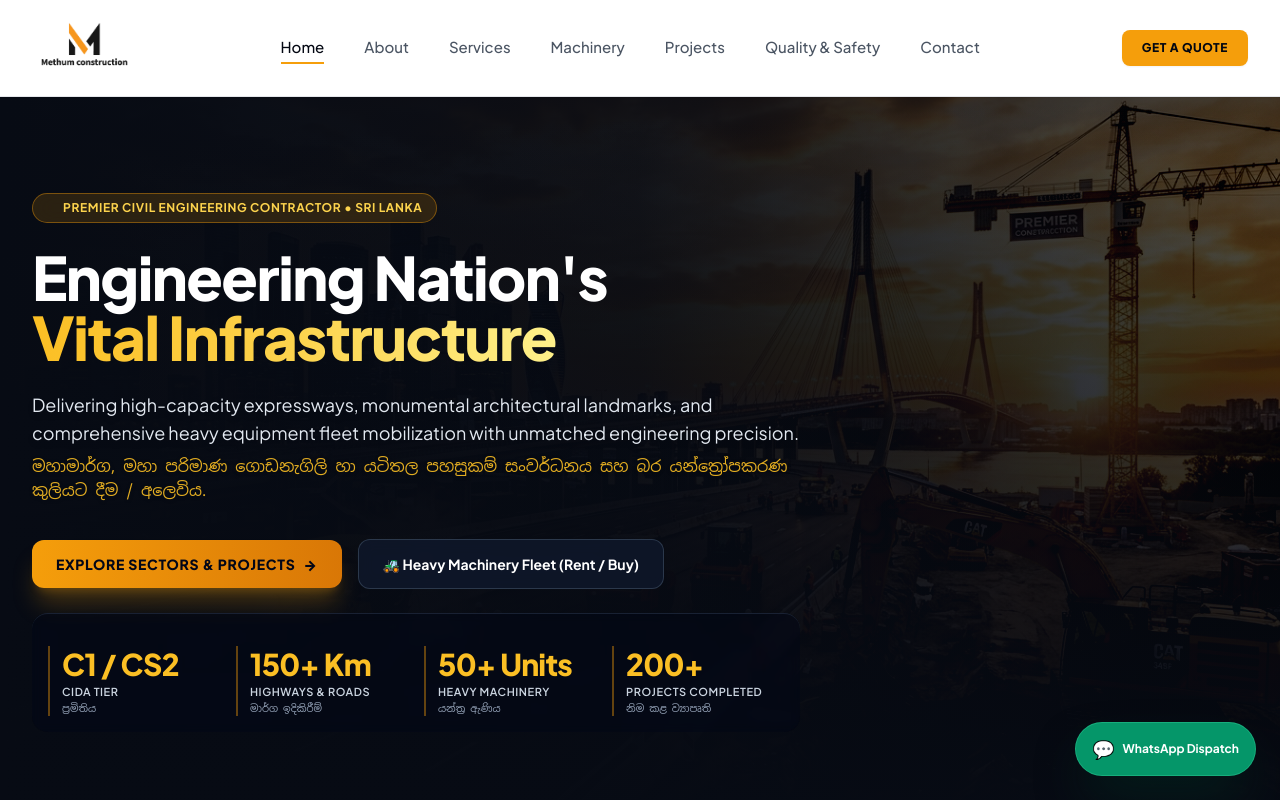
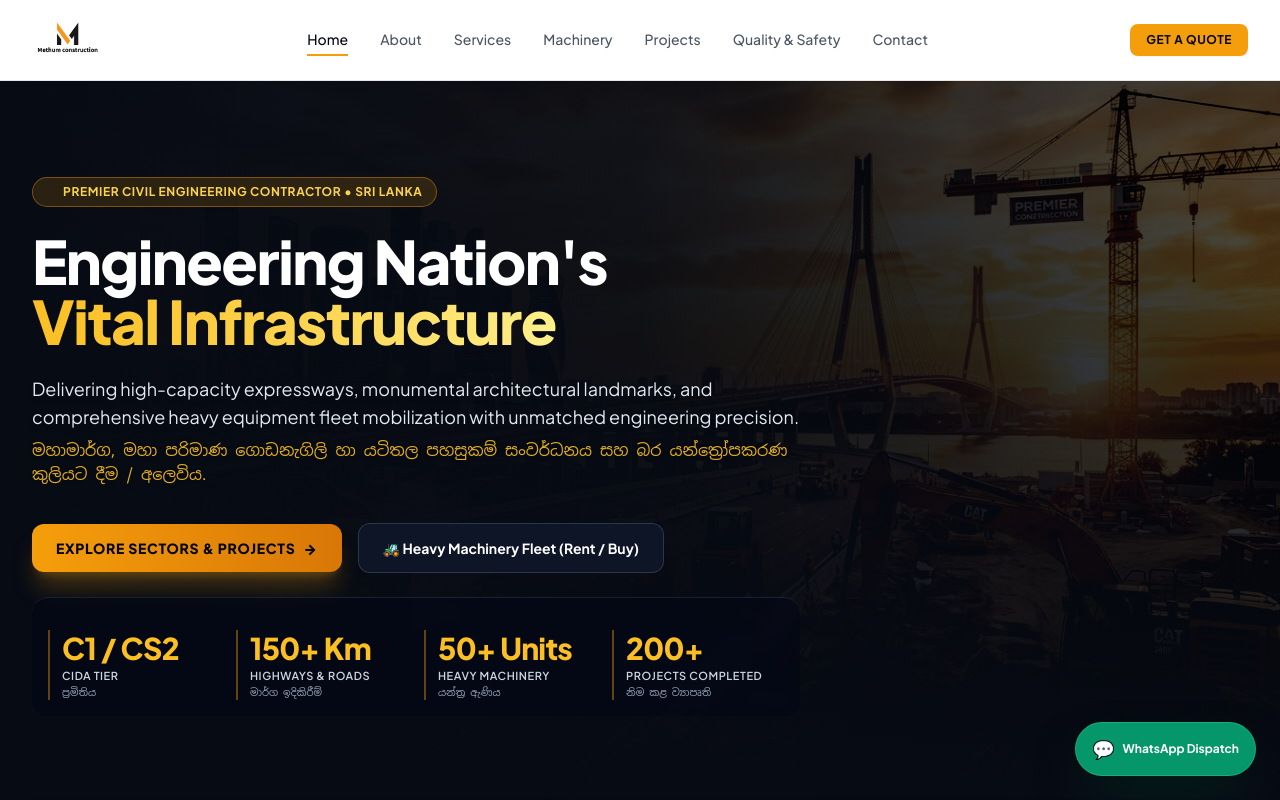
Before and after one commit to kavindurishan/Methum-Construction, a Next.js app: page / in a window 1280 px wide. Shown: the top 800 px of the page. Built offline with nearby package versions, Linux system fonts and the light colour scheme.

Commit message:
style: reduce header height to slim compact corporate navbar

```diff
--- a/src/components/Header.tsx
+++ b/src/components/Header.tsx
@@ -19,30 +19,24 @@ export default function Header() {
   ];
 
   return (
-    <header className="bg-white border-b border-gray-200 sticky top-0 z-50 shadow-sm transition-all">
-      <div className="max-w-7xl mx-auto px-4 sm:px-6 lg:px-8 h-24 sm:h-26 flex items-center justify-between gap-6">
+    <header className="bg-white border-b border-gray-200 sticky top-0 z-50 shadow-sm transition-all duration-200">
+      <div className="max-w-7xl mx-auto px-4 sm:px-6 lg:px-8 h-18 sm:h-20 flex items-center justify-between gap-4">
 
-        {/* ENLARGED LOGO WITH METALLIC SHEEN ANIMATION */}
-        <Link href="/" className="flex items-center shrink-0 group py-1">
-          <div className="relative overflow-hidden rounded-xl p-1 transition-all duration-300 ease-out group-hover:scale-105 group-hover:drop-shadow-md">
-
-            {/* The Logo Image - Sized prominently so 'Methum construction' text is crisp & clear */}
+        {/* COMPACT & CRISP LOGO WITH LIGHT SHEEN ANIMATION */}
+        <Link href="/" className="flex items-center shrink-0 group">
+          <div className="relative overflow-hidden rounded-lg p-0.5 transition-all duration-300 ease-out group-hover:scale-105">
             <img
               src="/logo.png"
               alt="Methum construction"
-              className="h-16 sm:h-20 lg:h-22 w-auto object-contain transition duration-300"
+              className="h-12 sm:h-14 w-auto object-contain transition duration-200"
             />
-
-            {/* Continuous Metallic Light Glare / Sheen Sweep Animation */}
+            {/* Metallic Sheen Glare Animation */}
             <div className="absolute inset-0 w-2/3 h-full bg-gradient-to-r from-transparent via-white/50 to-transparent pointer-events-none animate-logo-sheen"></div>
-
-            {/* Subtle Amber Glow on Hover */}
-            <div className="absolute inset-0 rounded-xl bg-amber-500/0 group-hover:bg-amber-500/5 transition duration-300 pointer-events-none"></div>
           </div>
         </Link>
 
-        {/* CLEAN MINIMALIST NAVIGATION (NAWALOKA EXACT STYLE) */}
-        <nav className="hidden lg:flex items-center gap-8 xl:gap-10">
+        {/* CLEAN MINIMALIST NAVIGATION */}
+        <nav className="hidden lg:flex items-center gap-7 xl:gap-8">
           {navItems.map((item) => {
             const isActive = activeTab === item.name;
 
@@ -51,7 +45,7 @@ export default function Header() {
                 key={item.name}
                 href={item.href}
                 onClick={() => setActiveTab(item.name)}
-                className={`text-[15px] transition duration-200 py-1 border-b-2 font-medium ${
+                className={`text-[14px] transition duration-200 py-1 border-b-2 font-medium ${
                   isActive
                     ? "font-bold text-gray-950 border-amber-500"
                     : "text-gray-600 hover:text-gray-950 border-transparent hover:border-amber-500"
@@ -63,13 +57,13 @@ export default function Header() {
           })}
         </nav>
 
-        {/* RIGHT SIDE CONTACT QUICK LINK & MOBILE HAMBURGER */}
-        <div className="flex items-center gap-4">
+        {/* RIGHT SIDE ACTION BUTTONS */}
+        <div className="flex items-center gap-3">
           <a
             href={`https://wa.me/${siteConfig.contacts.whatsapp.replace(/\D/g, "")}`}
             target="_blank"
             rel="noopener noreferrer"
-            className="hidden sm:inline-flex items-center gap-2 px-5 py-2.5 rounded-lg bg-amber-500 hover:bg-amber-400 text-gray-950 text-xs font-black uppercase tracking-wider transition shadow-sm hover:shadow-md"
+            className="hidden sm:inline-flex items-center px-4 py-2 rounded-lg bg-amber-500 hover:bg-amber-400 text-gray-950 text-xs font-bold uppercase tracking-wider transition shadow-sm"
           >
             <span>Get a Quote</span>
           </a>
@@ -81,7 +75,7 @@ export default function Header() {
             aria-label="Toggle menu"
           >
             <svg
-              className="w-6 h-6"
+              className="w-5 h-5"
               fill="none"
               stroke="currentColor"
               viewBox="0 0 24 24"
@@ -107,9 +101,9 @@ export default function Header() {
 
       </div>
 
-      {/* Clean Mobile Menu */}
+      {/* Mobile Dropdown Menu */}
       {mobileMenuOpen && (
-        <div className="lg:hidden bg-white border-b border-gray-200 px-4 py-3 space-y-2 shadow-lg">
+        <div className="lg:hidden bg-white border-b border-gray-200 px-4 py-3 space-y-1.5 shadow-lg">
           {navItems.map((item) => (
             <Link
               key={item.name}
```
